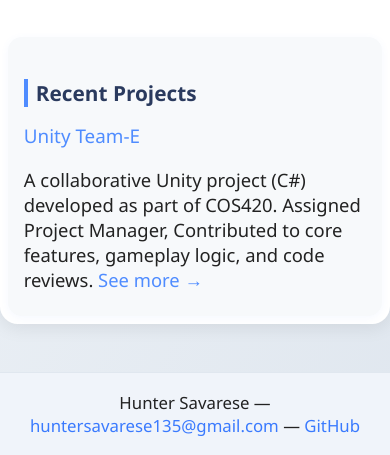
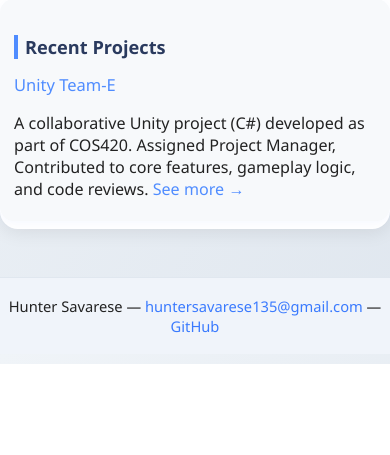
Before and after one commit to hsavarese/Eportfolio, a website: page hsavarese_portfolio/dist/index.html in a window 390 px wide. Shown: the part 480-935 px from the top of the page. After the commit the page ends 844 px from the top, so only its background shows below. Drawn offline with Linux system fonts and the light colour scheme.

Commit message:
more mobile

```diff
--- a/hsavarese_portfolio/style/contact.scss
+++ b/hsavarese_portfolio/style/contact.scss
@@ -126,6 +126,28 @@ img, video {
   display: block;
 }
 body, html {
-  width: 100%;
+  width: 100vw;
+  min-width: 100vw;
+  max-width: 100vw;
   overflow-x: hidden;
 }
+main {
+  width: 100vw;
+  min-width: 100vw;
+  max-width: 100vw;
+  box-sizing: border-box;
+  padding-left: 0;
+  padding-right: 0;
+}
+@media (max-width: 480px) {
+  html {
+    font-size: 14px;
+  }
+  main {
+    width: 100vw;
+    min-width: 100vw;
+    max-width: 100vw;
+    padding-left: 0;
+    padding-right: 0;
+  }
+}
--- a/hsavarese_portfolio/style/education.scss
+++ b/hsavarese_portfolio/style/education.scss
@@ -145,6 +145,28 @@ img, video {
   display: block;
 }
 body, html {
-  width: 100%;
+  width: 100vw;
+  min-width: 100vw;
+  max-width: 100vw;
   overflow-x: hidden;
 }
+main {
+  width: 100vw;
+  min-width: 100vw;
+  max-width: 100vw;
+  box-sizing: border-box;
+  padding-left: 0;
+  padding-right: 0;
+}
+@media (max-width: 480px) {
+  html {
+    font-size: 14px;
+  }
+  main {
+    width: 100vw;
+    min-width: 100vw;
+    max-width: 100vw;
+    padding-left: 0;
+    padding-right: 0;
+  }
+}
--- a/hsavarese_portfolio/style/experience.scss
+++ b/hsavarese_portfolio/style/experience.scss
@@ -139,6 +139,28 @@ img, video {
   display: block;
 }
 body, html {
-  width: 100%;
+  width: 100vw;
+  min-width: 100vw;
+  max-width: 100vw;
   overflow-x: hidden;
 }
+main {
+  width: 100vw;
+  min-width: 100vw;
+  max-width: 100vw;
+  box-sizing: border-box;
+  padding-left: 0;
+  padding-right: 0;
+}
+@media (max-width: 480px) {
+  html {
+    font-size: 14px;
+  }
+  main {
+    width: 100vw;
+    min-width: 100vw;
+    max-width: 100vw;
+    padding-left: 0;
+    padding-right: 0;
+  }
+}
--- a/hsavarese_portfolio/style/index.scss
+++ b/hsavarese_portfolio/style/index.scss
@@ -174,7 +174,29 @@ img, video {
   height: auto;
   display: block;
 }
-body, html {
-  width: 100%;
+html, body {
+  width: 100vw;
+  min-width: 100vw;
+  max-width: 100vw;
   overflow-x: hidden;
 }
+main {
+  width: 100vw;
+  min-width: 100vw;
+  max-width: 100vw;
+  box-sizing: border-box;
+  padding-left: 0;
+  padding-right: 0;
+}
+@media (max-width: 480px) {
+  html {
+    font-size: 14px;
+  }
+  main {
+    width: 100vw;
+    min-width: 100vw;
+    max-width: 100vw;
+    padding-left: 0;
+    padding-right: 0;
+  }
+}
--- a/hsavarese_portfolio/style/portfolio.scss
+++ b/hsavarese_portfolio/style/portfolio.scss
@@ -129,6 +129,28 @@ img, video {
   display: block;
 }
 body, html {
-  width: 100%;
+  width: 100vw;
+  min-width: 100vw;
+  max-width: 100vw;
   overflow-x: hidden;
 }
+main {
+  width: 100vw;
+  min-width: 100vw;
+  max-width: 100vw;
+  box-sizing: border-box;
+  padding-left: 0;
+  padding-right: 0;
+}
+@media (max-width: 480px) {
+  html {
+    font-size: 14px;
+  }
+  main {
+    width: 100vw;
+    min-width: 100vw;
+    max-width: 100vw;
+    padding-left: 0;
+    padding-right: 0;
+  }
+}
--- a/hsavarese_portfolio/style/skills.scss
+++ b/hsavarese_portfolio/style/skills.scss
@@ -150,6 +150,28 @@ img, video {
   display: block;
 }
 body, html {
-  width: 100%;
+  width: 100vw;
+  min-width: 100vw;
+  max-width: 100vw;
   overflow-x: hidden;
 }
+main {
+  width: 100vw;
+  min-width: 100vw;
+  max-width: 100vw;
+  box-sizing: border-box;
+  padding-left: 0;
+  padding-right: 0;
+}
+@media (max-width: 480px) {
+  html {
+    font-size: 14px;
+  }
+  main {
+    width: 100vw;
+    min-width: 100vw;
+    max-width: 100vw;
+    padding-left: 0;
+    padding-right: 0;
+  }
+}
```
Also changed, not shown: hsavarese_portfolio/dist/style/contact.css, hsavarese_portfolio/dist/style/education.css, hsavarese_portfolio/dist/style/experience.css, hsavarese_portfolio/dist/style/index.css, hsavarese_portfolio/dist/style/portfolio.css, hsavarese_portfolio/dist/style/skills.css, 6 other files.
